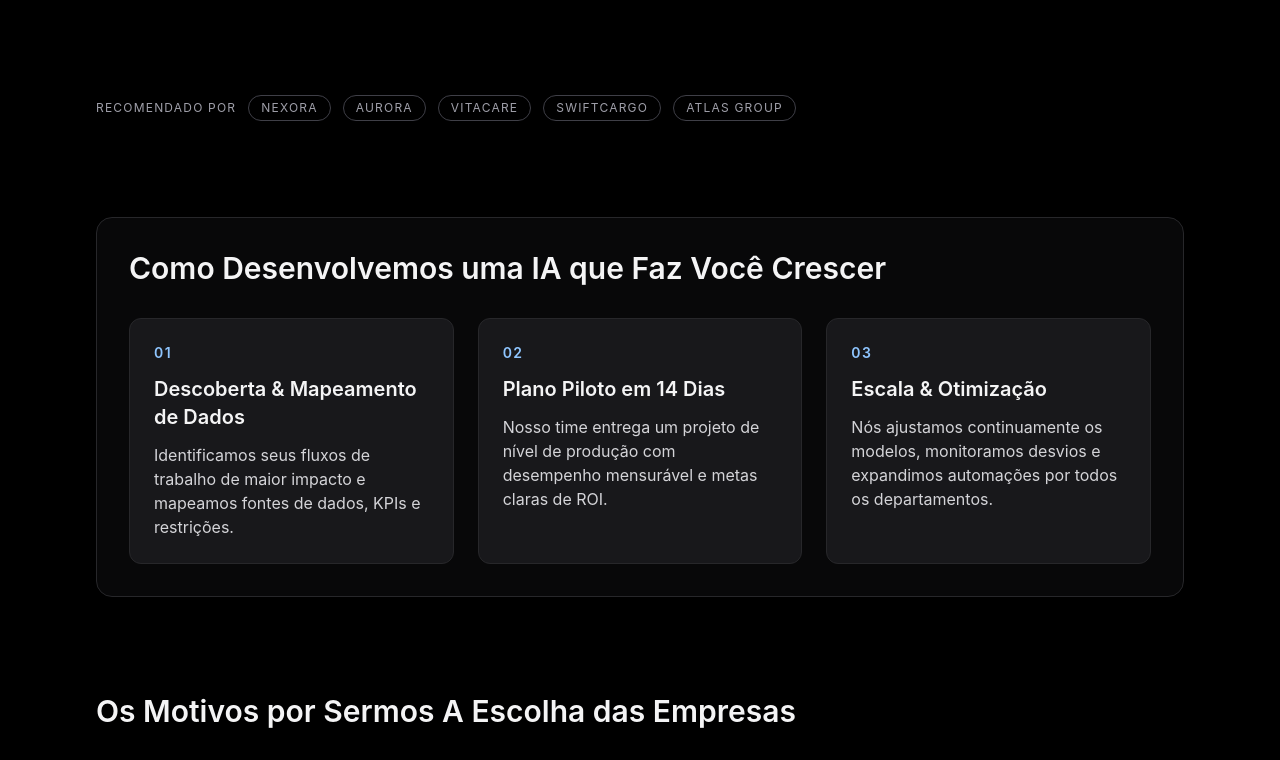
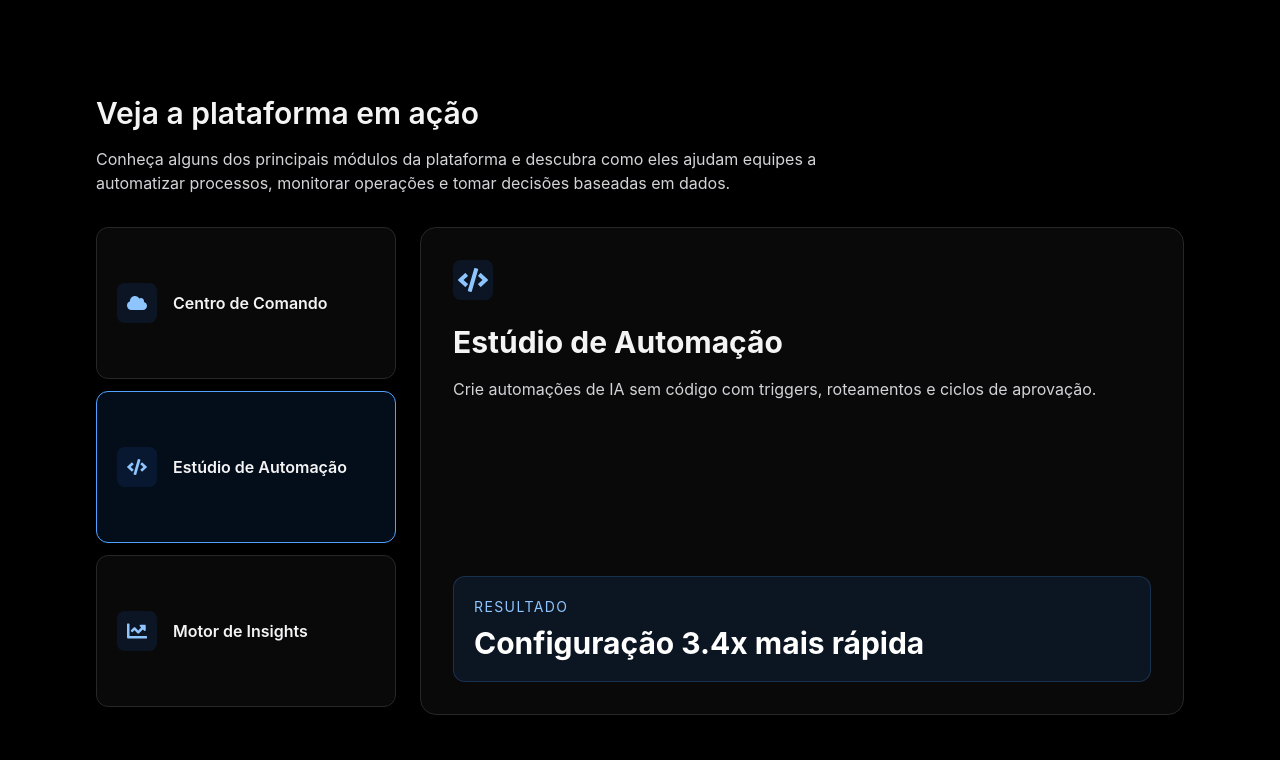
Before and after one commit to UelintonHJ/ai-company-landing, a React (Vite) app: page / in a window 1280 px wide. Shown: the part 1179-1939 px from the top of the page. Built offline with nearby package versions, Linux system fonts and the light colour scheme.

Commit message:
feat(landing): add interactive showcase section and reorganize content

```diff
--- a/src/components/sections/LandingSections.jsx
+++ b/src/components/sections/LandingSections.jsx
@@ -1,5 +1,6 @@
 import HeroSection from './HeroSection';
 import ServicesSection from './ServicesSection';
+import ShowcaseSection from './ShowcaseSection';
 import PartnersSection from './PartnersSection';
 import WorkflowSection from './WorkflowSection';
 import FeaturesSection from './FeaturesSection';
@@ -42,6 +43,12 @@ export default function LandingSections({
 
             <ServicesSection services={services} />
 
+            <ShowcaseSection
+                showcases={showcases}
+                activeShowcase={activeShowcase}
+                setActiveShowcase={setActiveShowcase}
+            />
+
             <PartnersSection />
 
             <WorkflowSection workflowSteps={workflowSteps} />
--- /dev/null
+++ b/src/components/sections/ShowcaseSection.jsx
@@ -0,0 +1,75 @@
+export default function ShowcaseSection({
+    showcases,
+    activeShowcase,
+    setActiveShowcase,
+}) {
+    const showcase = showcases[activeShowcase];
+
+    return (
+        <section
+            id="showcase"
+            data-reveal
+            className="scroll-mt-28 reveal-up"
+        >
+            <div className="mb-8 max-w-3xl">
+                <h2 className="mb-4 text-2xl font-semibold md:text-3xl">
+                    Veja a plataforma em ação
+                </h2>
+
+                <p className="text-zinc-300">
+                    Conheça alguns dos principais módulos da plataforma e descubra como eles ajudam equipes a automatizar processos, monitorar operações e tomar decisões baseadas em dados.
+                </p>
+            </div>
+
+            <div className="flex flex-col gap-6 lg:grid lg:grid-cols-[260px_minmax(0,1fr)] xl:grid-cols-[300px_minmax(0,1fr)]">
+                <div className="flex justify-around gap-3 overflow-x-auto pb-2 lg:block lg:space-y-3">
+                    {showcases.map((item, index) => (
+                        <button
+                            key={item.title}
+                            onClick={() => setActiveShowcase(index)}
+                            className={`grop flex h-16 p-5 shrink-0 items-center justify-center rounded-xl border transition-all duration-300 md:gap-2 lg:min-h-38 lg:w-full lg:justify-start lg:gap-4 ${
+                                activeShowcase === index
+                                    ? "border-blue-400 bg-blue-500/10"
+                                    : "border-zinc-800 bg-zinc-900/40 hover:border-blue-400/40"
+                                }`}
+                        >
+                            <div className="flex h-10 w-10 items-center justify-center rounded-lg bg-blue-500/10 text-blue-300">
+                                <item.icon className="text-xl" />
+                            </div>
+
+                            <h3 className="hidden font-semibold md:text-sm md:block lg:text-base">
+                                {item.title}
+                            </h3>
+                        </button>
+                    ))}
+                </div>
+
+                <article className="flex min-h-100 flex-col justify-between rounded-2xl border border-zinc-800 bg-zinc-900/40 p-8">
+                    <div>
+                        <div className="mb-6 flex h-10 w-10 shrink-0 items-center justify-center rounded-lg bg-blue-500/10 text-blue-300">
+                            <showcase.icon className="text-3xl" />
+                        </div>
+
+                        <h3 className="mb-4 text-3xl font-bold">
+                            {showcase.title}
+                        </h3>
+
+                        <p className="max-w-2xl leading-relaxed text-zinc-300">
+                            {showcase.description}
+                        </p>
+                    </div>
+
+                    <div className="mt-10 rounded-xl border border-blue-400/20 bg-blue-500/10 p-5">
+                        <p className="text-sm uppercase tracking-widest text-blue-300">
+                            Resultado
+                        </p>
+
+                        <p className="mt-2 text-3xl font-bold text-white">
+                            {showcase.metric}
+                        </p>
+                    </div>
+                </article>
+            </div>
+        </section>
+    );
+}
--- a/src/data/landingData.js
+++ b/src/data/landingData.js
@@ -9,6 +9,7 @@ import {
     FaMicrosoft,
     FaRegFileAlt,
     FaRobot,
+    FaCode,
     FaSalesforce,
     FaSlack,
     FaSnowflake,
@@ -65,13 +66,13 @@ export const showcase = [
     {
         icon: FaCloud,
         title: 'Centro de Comando',
-        description: 'Monitore todos os fluxos de trabalho de IA, alertas e a saúde do sistema em um único painel em tempo real.',
+        description: 'Monitore todos os workflows, alertas e a saúde do sistema em um único painel em tempo real.',
         metric: '98.2% de precisão',
     },
     {
-        icon: FaRobot,
+        icon: FaCode,
         title: 'Estúdio de Automação',
-        description: 'Crie automações de IA sem código com gatilhos, roteamento e ciclos de aprovação.',
+        description: 'Crie automações de IA sem código com triggers, roteamentos e ciclos de aprovação.',
         metric: 'Configuração 3.4x mais rápida',
     },
     {
```
